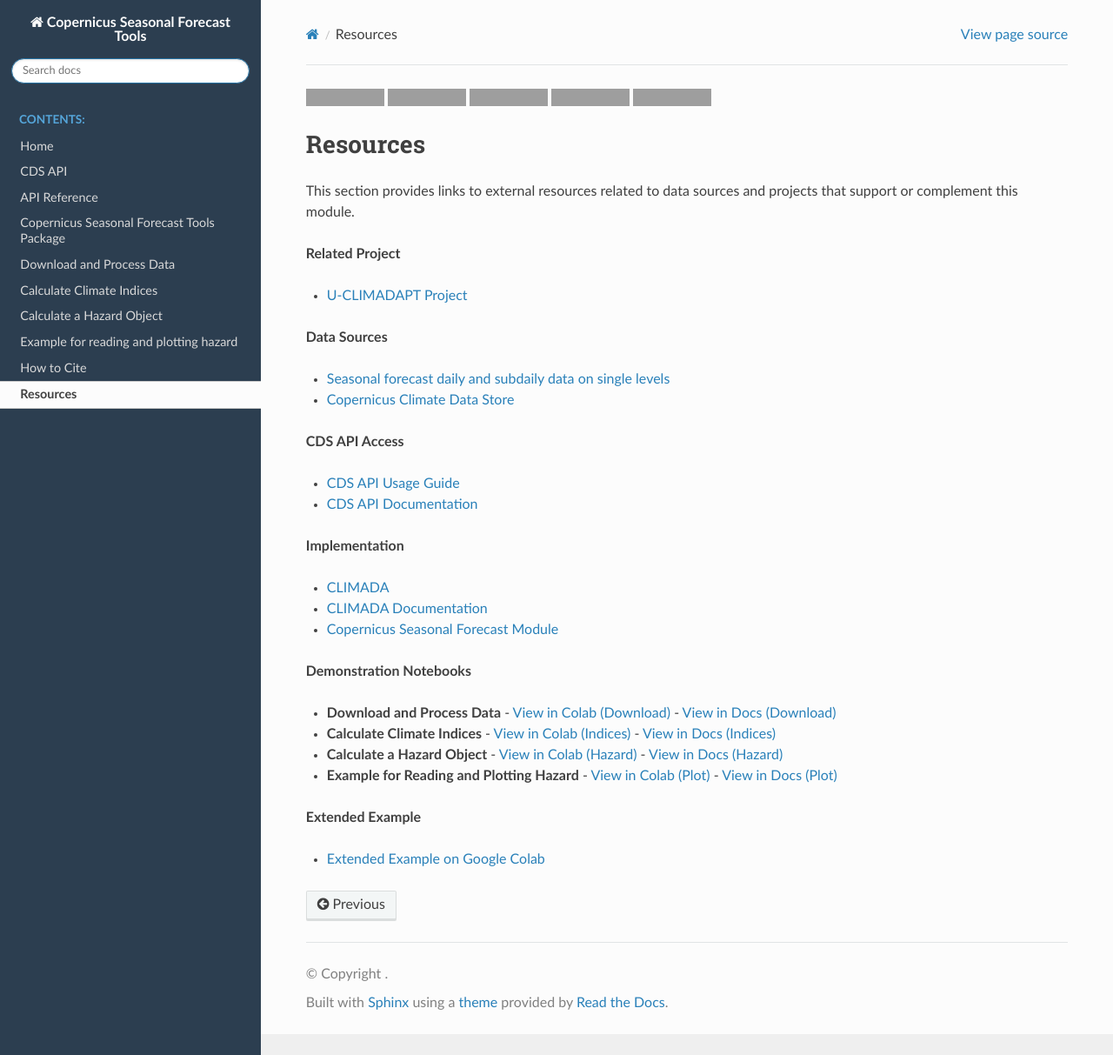
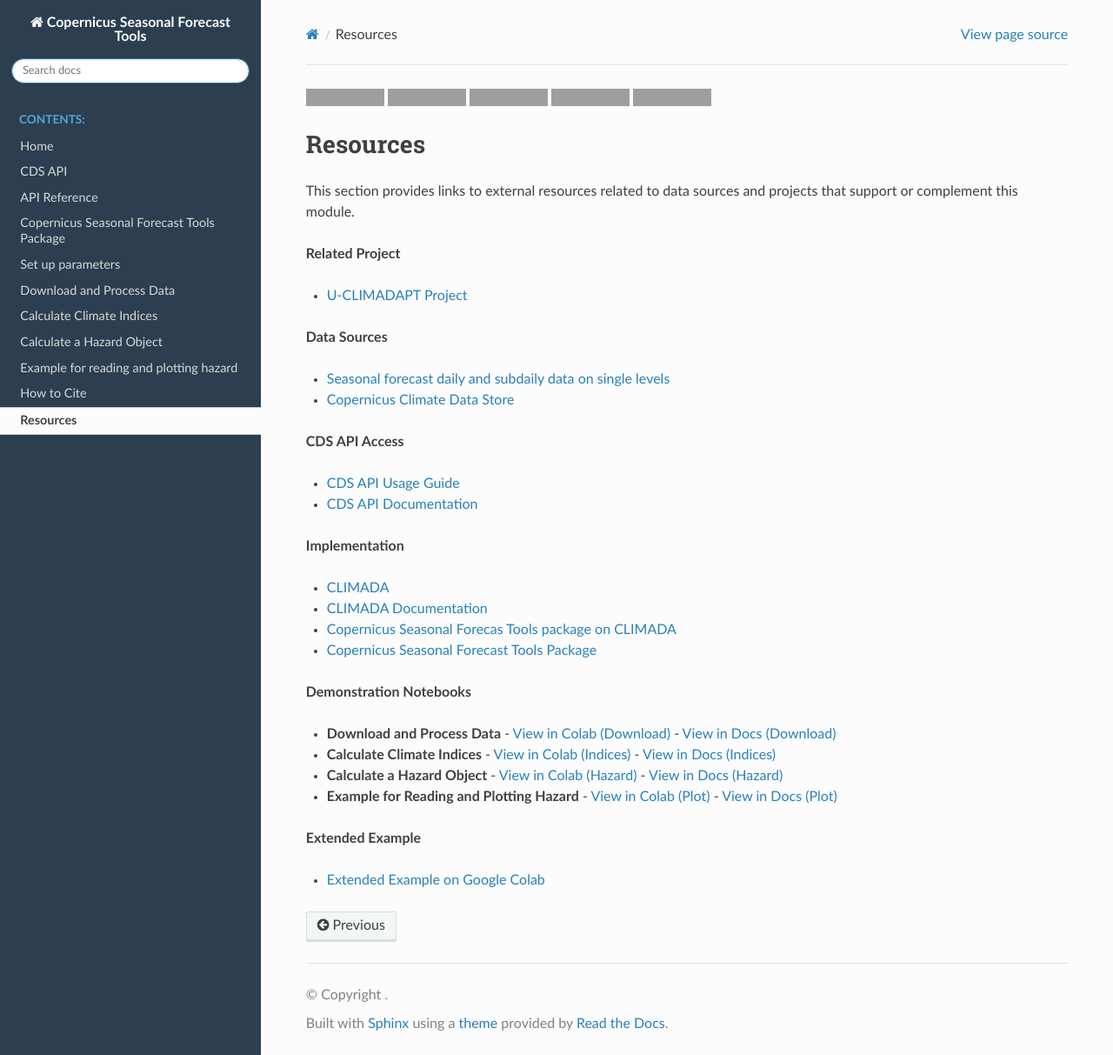
Before and after one commit to DahyannAraya/copernicus-seasonal-forecast-tools, a Sphinx documentation site: the page built from docs/source/modules.rst, in a window 1280 px wide and 1213 px high. Shown: the whole window at 87% size. Built offline with Sphinx 7.4.7 and the Read the Docs theme 3.1.0, drawn with Linux system fonts in a browser that asks for light colours; grey boxes are pictures that could not be loaded.

Commit message:
Update README, Copernicus forecast notebook, and modules.rst

```diff
--- a/docs/source/modules.rst
+++ b/docs/source/modules.rst
@@ -42,7 +42,8 @@ This section provides links to external resources related to data sources and pr
 
 - `CLIMADA <https://climada.ethz.ch/>`_
 - `CLIMADA Documentation <https://climada-python.readthedocs.io/en/stable/>`_
-- `Copernicus Seasonal Forecast Module <https://github.com/DahyannAraya/copernicus-seasonal-forecast-tools>`_
+- `Copernicus Seasonal Forecas Tools package on CLIMADA <https://climada-python.readthedocs.io/en/latest/user-guide/climada_hazard_copernicus_seasonal_forecast.html>`_
+- `Copernicus Seasonal Forecast Tools Package <https://github.com/DahyannAraya/copernicus-seasonal-forecast-tools>`_
 
 **Demonstration Notebooks**
 
```
Also changed, not shown: README.md (+1 -1 lines), docs/source/climada_hazard_copernicus_forecast.ipynb.
